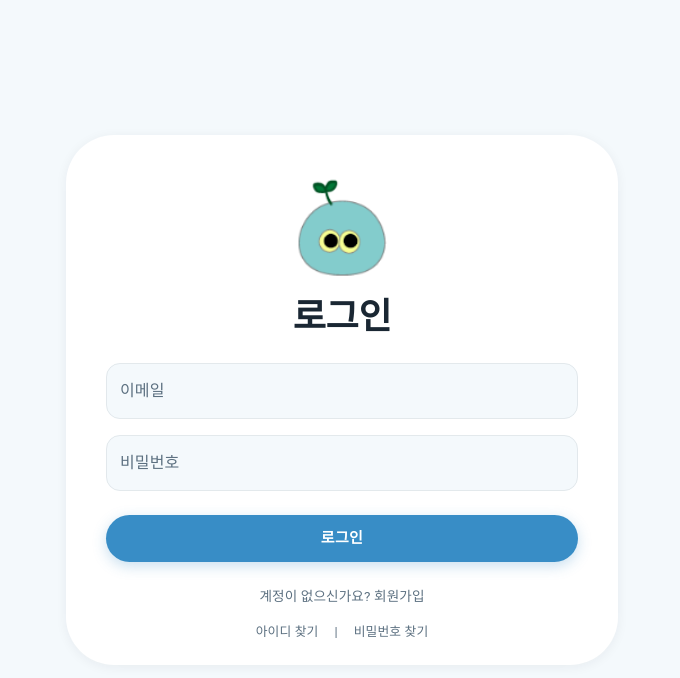
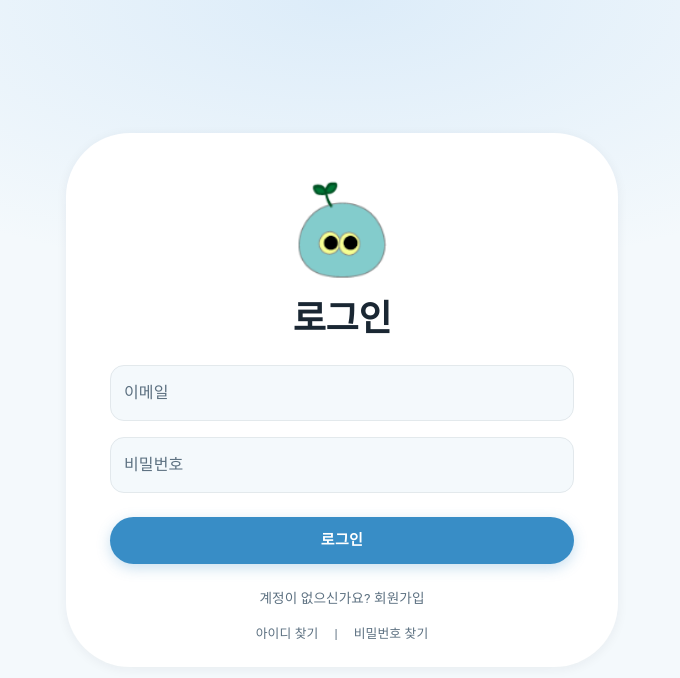
Before and after one commit to uzzuluzzulyo/healthy-friend, a React (Vite) app: page /#/login in a window 1280 px wide. Shown: the top 678 px of the page, without its empty margins (298-978 px from the left). Built offline with nearby package versions, Linux system fonts and the light colour scheme; no server answers.

Commit message:
로그인/회원가입/아이디·비번찾기 화면에 브랜드 그라데이션 배경 및 카드 여백 개선

```diff
--- a/src/pages/find-id.jsx
+++ b/src/pages/find-id.jsx
@@ -49,7 +49,7 @@ function FindId() {
   }
 
   return (
-    <Box sx={{ width: '100%', minHeight: '100vh', display: 'flex', justifyContent: 'center', alignItems: 'center', py: { xs: 4, md: 8 } }}>
+    <Box sx={{ width: '100%', minHeight: '100vh', display: 'flex', justifyContent: 'center', alignItems: 'center', py: { xs: 4, md: 8 }, backgroundImage: (theme) => `radial-gradient(ellipse 70% 50% at 50% 0%, ${theme.palette.primary.light}33, transparent 70%)` }}>
       <Container maxWidth="sm">
         <Card sx={{ borderRadius: 3 }}>
           <CardContent sx={{ p: { xs: 3, md: 5 }, textAlign: 'center' }}>
--- a/src/pages/find-password.jsx
+++ b/src/pages/find-password.jsx
@@ -72,7 +72,7 @@ function FindPassword() {
   }
 
   return (
-    <Box sx={{ width: '100%', minHeight: '100vh', display: 'flex', justifyContent: 'center', alignItems: 'center', py: { xs: 4, md: 8 } }}>
+    <Box sx={{ width: '100%', minHeight: '100vh', display: 'flex', justifyContent: 'center', alignItems: 'center', py: { xs: 4, md: 8 }, backgroundImage: (theme) => `radial-gradient(ellipse 70% 50% at 50% 0%, ${theme.palette.primary.light}33, transparent 70%)` }}>
       <Container maxWidth="sm">
         <Card sx={{ borderRadius: 3 }}>
           <CardContent sx={{ p: { xs: 3, md: 5 }, textAlign: 'center' }}>
--- a/src/pages/login.jsx
+++ b/src/pages/login.jsx
@@ -57,11 +57,13 @@ function Login() {
         justifyContent: 'center',
         alignItems: 'center',
         py: { xs: 4, md: 8 },
+        backgroundImage: (theme) =>
+          `radial-gradient(ellipse 70% 50% at 50% 0%, ${theme.palette.primary.light}33, transparent 70%)`,
       }}
     >
       <Container maxWidth="sm">
-        <Card sx={{ borderRadius: 3 }}>
-          <CardContent sx={{ p: { xs: 3, md: 5 }, textAlign: 'center' }}>
+        <Card sx={{ borderRadius: 4 }}>
+          <CardContent sx={{ p: { xs: 3.5, md: 5.5 }, textAlign: 'center' }}>
             <Box sx={{ display: 'flex', justifyContent: 'center', mb: 2 }}>
               <SeedAvatar size={104} mood="default" />
             </Box>
--- a/src/pages/signup.jsx
+++ b/src/pages/signup.jsx
@@ -97,11 +97,13 @@ function Signup() {
         justifyContent: 'center',
         alignItems: 'center',
         py: { xs: 4, md: 8 },
+        backgroundImage: (theme) =>
+          `radial-gradient(ellipse 70% 50% at 50% 0%, ${theme.palette.primary.light}33, transparent 70%)`,
       }}
     >
       <Container maxWidth="sm">
-        <Card sx={{ borderRadius: 3 }}>
-          <CardContent sx={{ p: { xs: 3, md: 5 }, textAlign: 'center' }}>
+        <Card sx={{ borderRadius: 4 }}>
+          <CardContent sx={{ p: { xs: 3.5, md: 5.5 }, textAlign: 'center' }}>
             <Box sx={{ display: 'flex', justifyContent: 'center', mb: 2 }}>
               <SeedAvatar size={104} mood="happy" />
             </Box>
```
